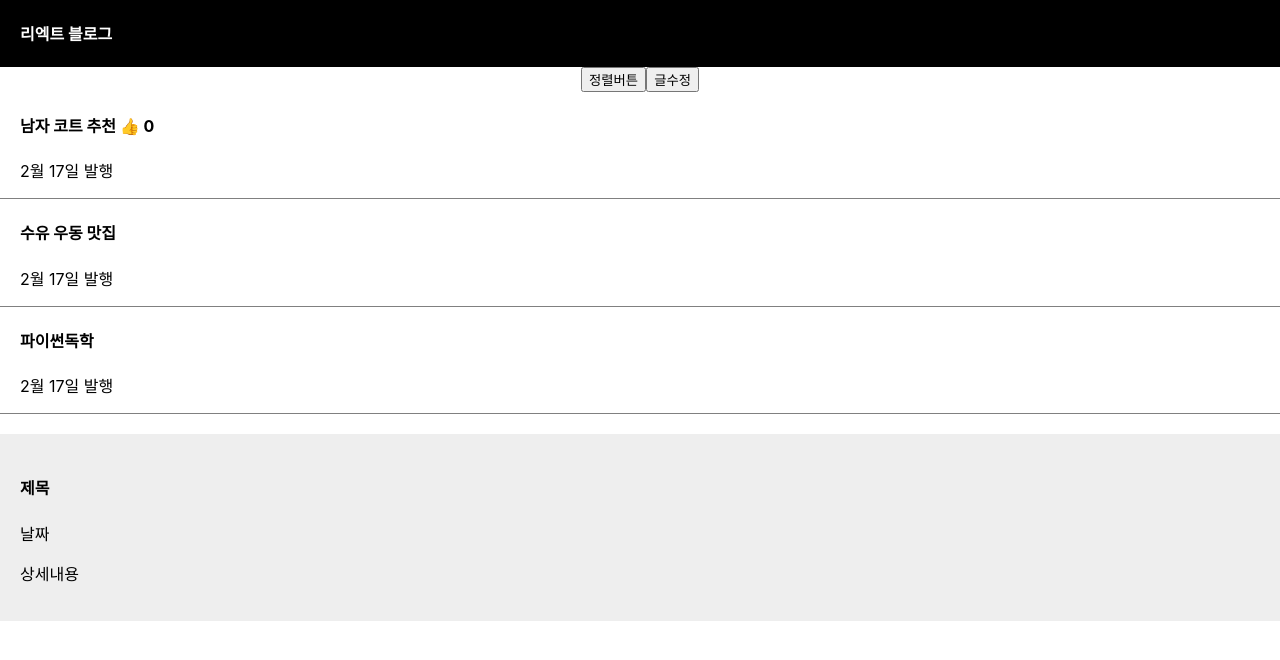
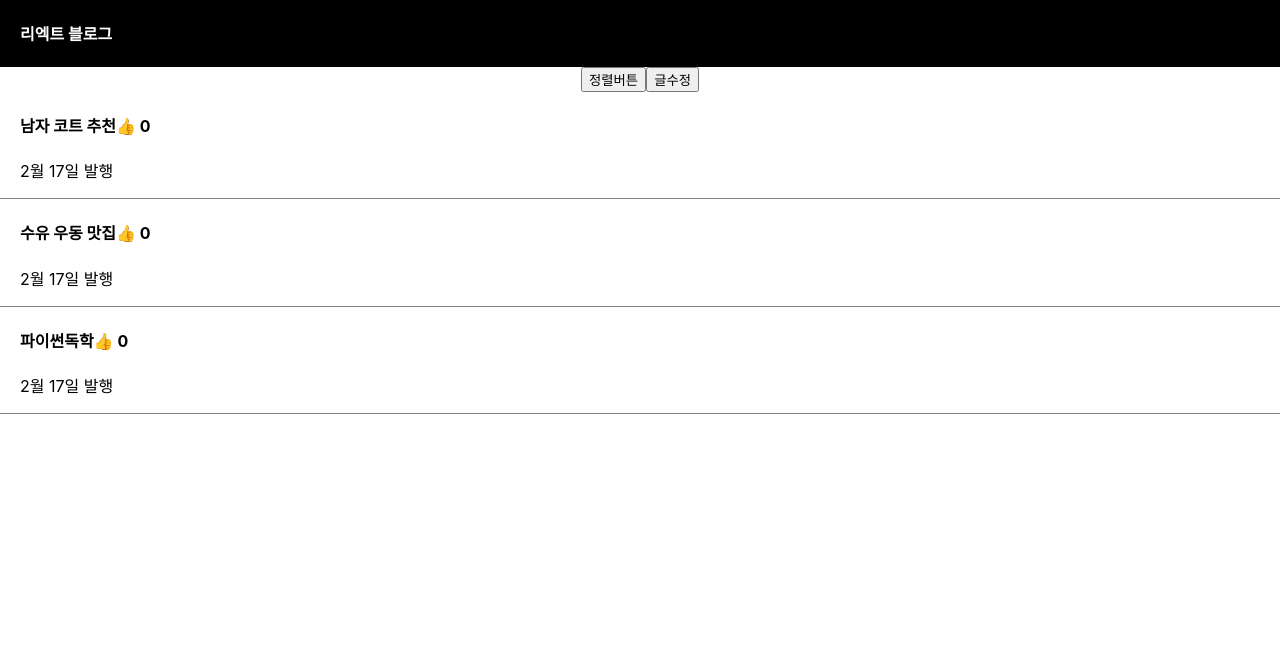
Before and after one commit to orangecalvin/react, a React (Create React App) app: page / in a window 1280 px wide. Shown: the top 660 px of the page. Built offline with nearby package versions, Linux system fonts and the light colour scheme.

Commit message:
리엑트 1-9강

```diff
--- a/src/App.js
+++ b/src/App.js
@@ -7,9 +7,11 @@
 function App() {
   let post = '수유 우동 맛집';
   let [글제목, 글제목변경] = useState(['남자 코트 추천', '수유 우동 맛집', '파이썬독학']);
-  let [따봉, 따봉변경] = useState(0);
+  let [따봉, 따봉변경] = useState([0, 0, 0]);
+  let 함수 = () => 따봉변경(따봉 + 1);
+  let [modal, setModal] = useState(false);
 
-  let 함수 = () => 따봉변경(따봉 + 1);
+
 
 
 
@@ -31,7 +33,7 @@
         글제목변경(copy);
       }}>글수정</button>
 
-      <div className="list">
+      {/* <div className="list">
         <h4>{글제목[0]} <span onClick={함수}>👍</span> {따봉} </h4>
         <p>2월 17일 발행</p>
       </div>
@@ -40,11 +42,32 @@
         <p>2월 17일 발행</p>
       </div>
       <div className="list">
-        <h4>{글제목[2]}</h4>
+        <h4 onClick={()=> { setModal(!modal) }}>{ 글제목[2] }</h4>
         <p>2월 17일 발행</p>
-      </div>
+      </div> */}
 
-      <Modal/>
+      {
+        글제목.map(function (a, i) {
+          return (<div className="list" key={i}>
+            <h4 onClick={() => { setModal(!modal) }}>{글제목[i]}
+              <span onClick={() => {
+                let copy = [...따봉];
+                copy[i] = copy[i] + 1;
+                따봉변경(copy)
+              }}>👍</span> {따봉[i]}
+            </h4>
+            <p>2월 17일 발행</p>
+          </div>)
+        })
+      }
+
+
+      {
+        modal == true ? <Modal /> : null
+      }
+
+
+
 
 
     </div>
```
